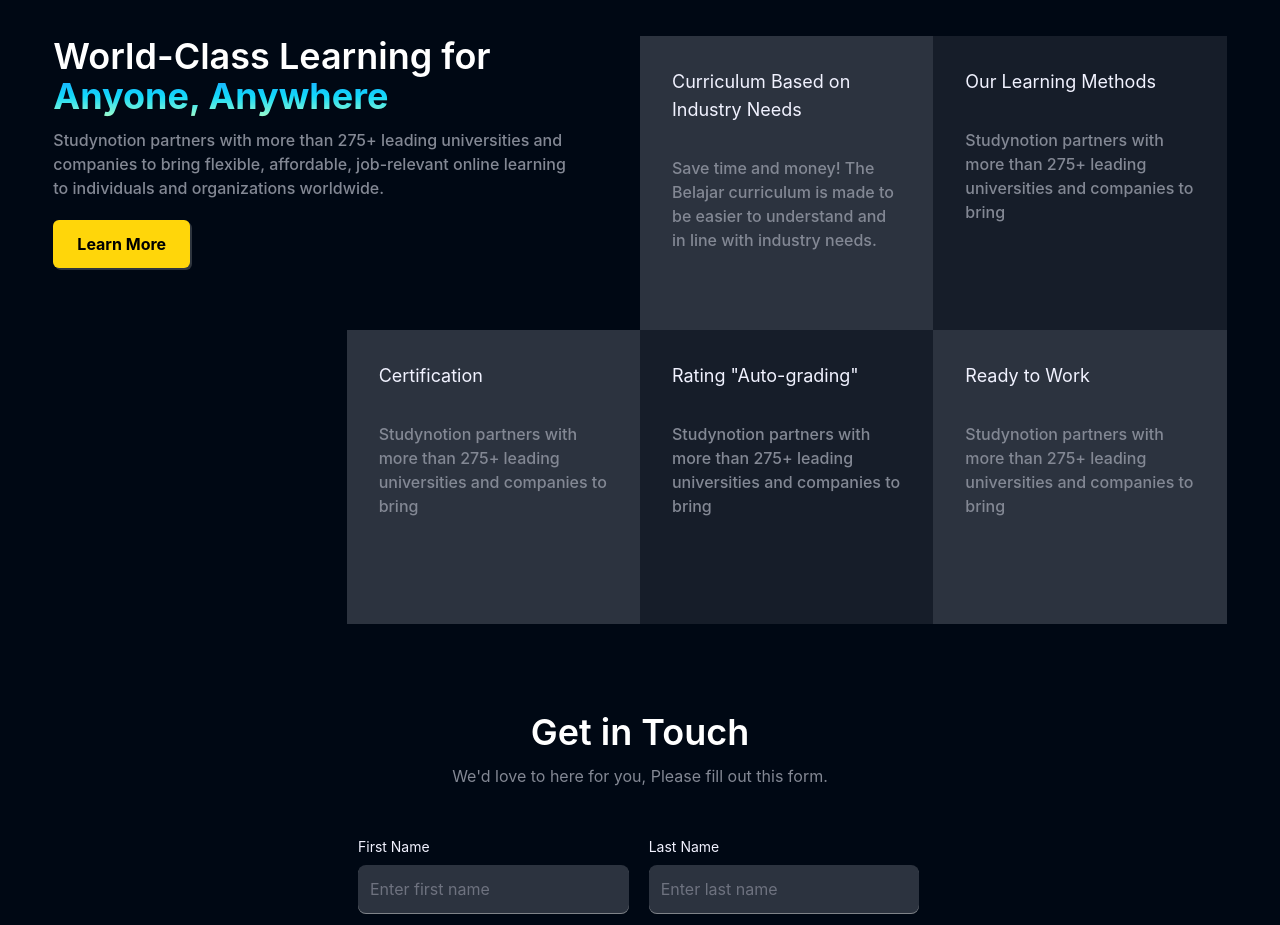
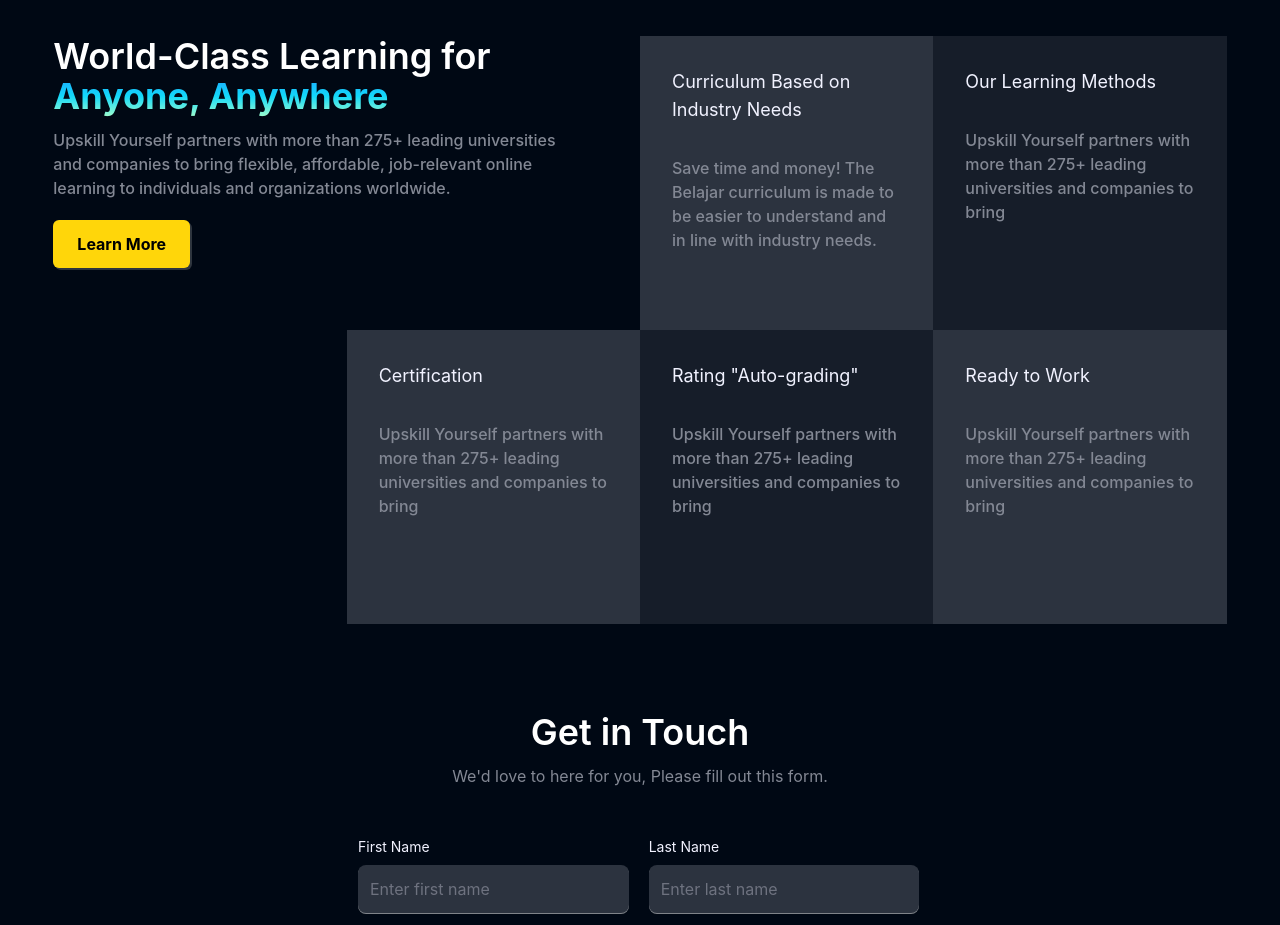
Before and after one commit to ashbbdu/study-notion, a React (Create React App) app: page /about in a window 1280 px wide. Shown: the part 2180-3105 px from the top of the page. Built offline with nearby package versions, Linux system fonts and the light colour scheme; no server answers.

Commit message:
Update LearningGrid.jsx

```diff
--- a/src/components/core/AboutPage/LearningGrid.jsx
+++ b/src/components/core/AboutPage/LearningGrid.jsx
@@ -8,7 +8,7 @@
     heading: "World-Class Learning for",
     highlightText: "Anyone, Anywhere",
     description:
-      "Studynotion partners with more than 275+ leading universities and companies to bring flexible, affordable, job-relevant online learning to individuals and organizations worldwide.",
+      "Upskill Yourself partners with more than 275+ leading universities and companies to bring flexible, affordable, job-relevant online learning to individuals and organizations worldwide.",
     BtnText: "Learn More",
     BtnLink: "/",
   },
@@ -22,25 +22,25 @@
     order: 2,
     heading: "Our Learning Methods",
     description:
-      "Studynotion partners with more than 275+ leading universities and companies to bring",
+      "Upskill Yourself partners with more than 275+ leading universities and companies to bring",
   },
   {
     order: 3,
     heading: "Certification",
     description:
-      "Studynotion partners with more than 275+ leading universities and companies to bring",
+      "Upskill Yourself partners with more than 275+ leading universities and companies to bring",
   },
   {
     order: 4,
     heading: `Rating "Auto-grading"`,
     description:
-      "Studynotion partners with more than 275+ leading universities and companies to bring",
+      "Upskill Yourself partners with more than 275+ leading universities and companies to bring",
   },
   {
     order: 5,
     heading: "Ready to Work",
     description:
-      "Studynotion partners with more than 275+ leading universities and companies to bring",
+      "Upskill Yourself partners with more than 275+ leading universities and companies to bring",
   },
 ];
 
```
